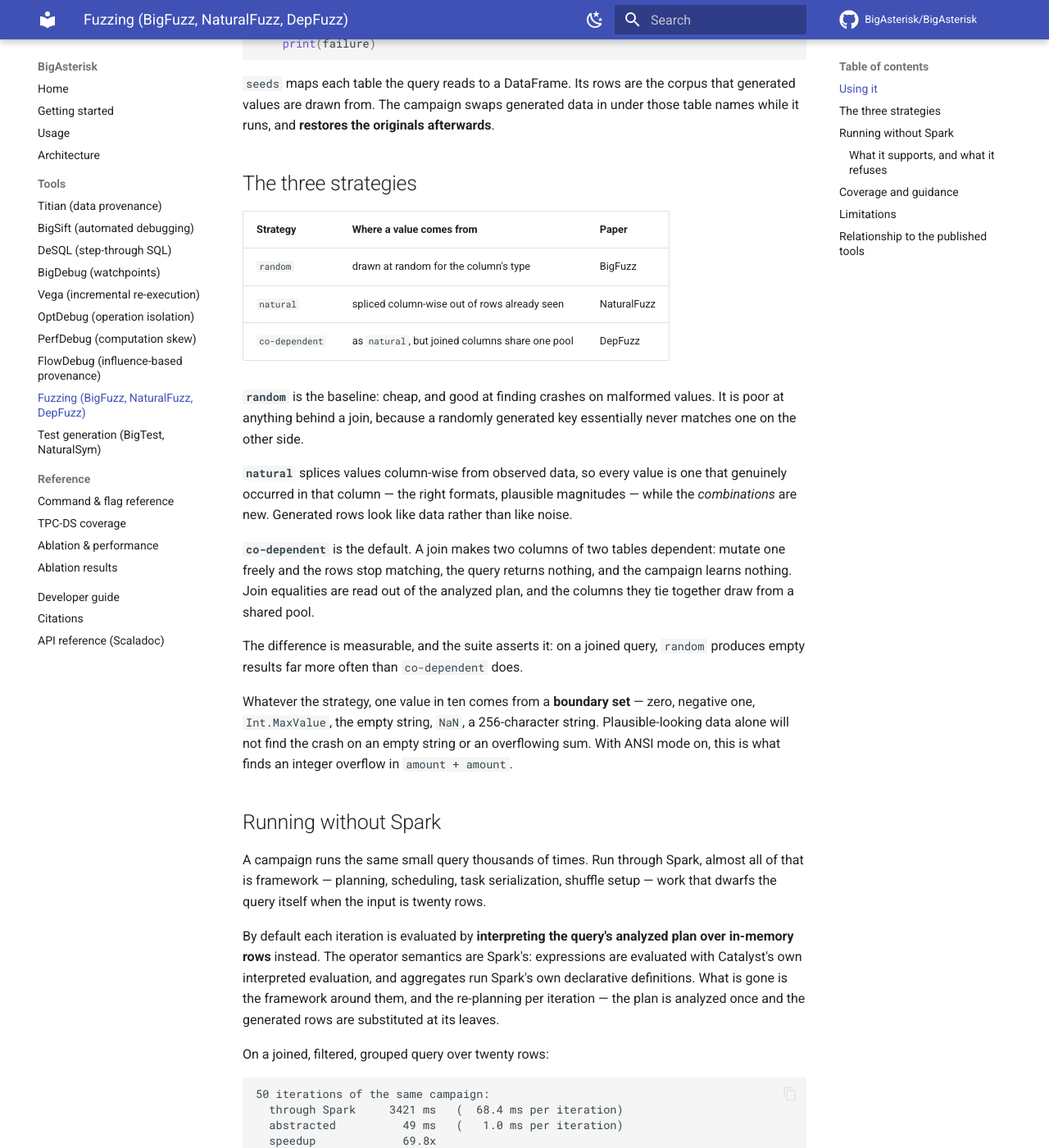
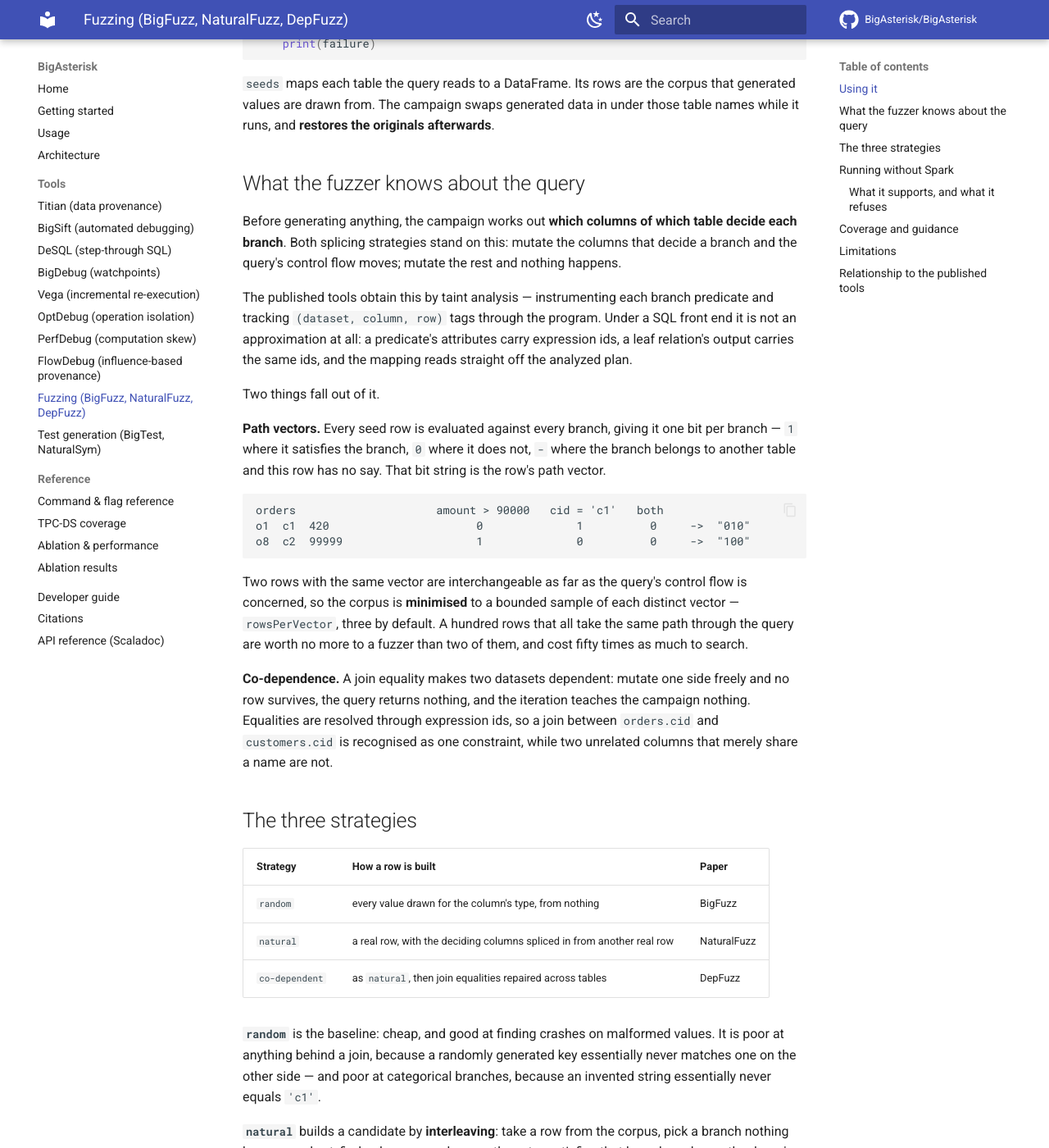
Before and after one commit to BigAsterisk/BigAsterisk, an MkDocs documentation site: the page built from docs/fuzzing.md, in a window 1280 px wide and 1400 px high, scrolled down 921 px. Shown: the whole window at 82% size. Built offline with MkDocs 1.6.1 and Material for MkDocs 9.7.7, drawn with Linux system fonts in a browser that asks for light colours; comment, search, counter and statistics services are not loaded; some of the changed text lies outside the part shown.

Commit message:
Profile branches: path vectors for NaturalFuzz, co-dependence for DepFuzz
Both papers derive their mutation from a taint analysis over branch predicates:
which rows and columns of which dataset decide each branching decision. The fuzzer
approximated that with column names and per-column value pools, which is weaker than
either technique.

BranchProfiler derives it exactly instead. A predicate's attributes carry expression
ids and a leaf relation's output carries the same ids, so the map from a branch to the
columns that decide it, and from a join to the columns it ties together, reads straight
off the analyzed plan — no name matching, and a join between two columns that merely
share a name is no longer mistaken for a real one.

What that buys:

- Path vectors. Every seed row is evaluated against every branch, one bit each, with
  branches another table decides left absent. Rows with the same vector take the same
  path through the query, so the corpus is minimised to rowsPerVector of each.
- Interleaving. A candidate is a real row with the deciding columns of an *uncovered*
  branch spliced in from a row that reaches it. Each conjunct is profiled separately,
  since `a AND b` is one condition to the query but two decisions to a fuzzer.
- Joint repair. Generated tables have their join equalities repaired across every
  table an equality links, so co-dependent regions mutate together instead of drifting
  apart.

On `WHERE amount > 90000 AND cid = 'c1'`, where no seed row satisfies both conjuncts,
splicing reaches all four branch targets and drawing values reaches two.

````diff
--- a/docs/fuzzing.md
+++ b/docs/fuzzing.md
@@ -46,32 +46,85 @@
 generated values are drawn from. The campaign swaps generated data in under those table
 names while it runs, and **restores the originals afterwards**.
 
+## What the fuzzer knows about the query
+
+Before generating anything, the campaign works out **which columns of which table decide
+each branch**. Both splicing strategies stand on this: mutate the columns that decide a
+branch and the query's control flow moves; mutate the rest and nothing happens.
+
+The published tools obtain this by taint analysis — instrumenting each branch predicate
+and tracking `(dataset, column, row)` tags through the program. Under a SQL front end it
+is not an approximation at all: a predicate's attributes carry expression ids, a leaf
+relation's output carries the same ids, and the mapping reads straight off the analyzed
+plan.
+
+Two things fall out of it.
+
+**Path vectors.** Every seed row is evaluated against every branch, giving it one bit
+per branch — `1` where it satisfies the branch, `0` where it does not, `-` where the
+branch belongs to another table and this row has no say. That bit string is the row's
+path vector.
+
+```
+orders                     amount > 90000   cid = 'c1'   both
+o1  c1  420                      0              1          0     ->  "010"
+o8  c2  99999                    1              0          0     ->  "100"
+```
+
+Two rows with the same vector are interchangeable as far as the query's control flow is
+concerned, so the corpus is **minimised** to a bounded sample of each distinct vector —
+`rowsPerVector`, three by default. A hundred rows that all take the same path through the
+query are worth no more to a fuzzer than two of them, and cost fifty times as much to
+search.
+
+**Co-dependence.** A join equality makes two datasets dependent: mutate one side freely
+and no row survives, the query returns nothing, and the iteration teaches the campaign
+nothing. Equalities are resolved through expression ids, so a join between `orders.cid`
+and `customers.cid` is recognised as one constraint, while two unrelated columns that
+merely share a name are not.
+
 ## The three strategies
 
-| Strategy | Where a value comes from | Paper |
+| Strategy | How a row is built | Paper |
 |---|---|---|
-| `random` | drawn at random for the column's type | BigFuzz |
-| `natural` | spliced column-wise out of rows already seen | NaturalFuzz |
-| `co-dependent` | as `natural`, but joined columns share one pool | DepFuzz |
+| `random` | every value drawn for the column's type, from nothing | BigFuzz |
+| `natural` | a real row, with the deciding columns spliced in from another real row | NaturalFuzz |
+| `co-dependent` | as `natural`, then join equalities repaired across tables | DepFuzz |
 
 **`random`** is the baseline: cheap, and good at finding crashes on malformed values.
 It is poor at anything behind a join, because a randomly generated key essentially never
-matches one on the other side.
+matches one on the other side — and poor at categorical branches, because an invented
+string essentially never equals `'c1'`.
 
-**`natural`** splices values column-wise from observed data, so every value is one that
-genuinely occurred in that column — the right formats, plausible magnitudes — while the
-*combinations* are new. Generated rows look like data rather than like noise.
+**`natural`** builds a candidate by **interleaving**: take a row from the corpus, pick a
+branch nothing has covered yet, find a donor row whose path vector satisfies that branch,
+and copy the donor's *deciding columns* into the base row. Every value in the result is
+one that genuinely occurred in that column — the right formats, plausible magnitudes —
+while the combination is new, and aimed at coverage rather than at random.
 
-**`co-dependent`** is the default. A join makes two columns of two tables dependent:
-mutate one freely and the rows stop matching, the query returns nothing, and the campaign
-learns nothing. Join equalities are read out of the analyzed plan, and the columns they
-tie together draw from a shared pool.
+This is what a per-column mutator cannot do. On
+
+```sql
+SELECT oid FROM orders WHERE amount > 90000 AND cid = 'c1'
+```
+
+no seed row satisfies both conjuncts: the one large order belongs to `c2`, and `c1`'s
+orders are small. Reaching the conjunction means combining one row's `amount` with
+another's `cid`. Each conjunct is profiled separately for exactly this reason — `a AND b`
+is one condition to the query but two decisions to a fuzzer, usually decided by different
+columns. The suite pins the outcome: with the same budget, splicing covers all four
+branch targets of that query and drawing values covers two.
+
+**`co-dependent`** is the default. It splices as `natural` does, then **repairs** every
+join equality the plan declares: a shared value is written into each table the equality
+ties together, so the generated tables still join. Mutation stays joint across
+co-dependent regions instead of drifting the two sides apart.
 
 The difference is measurable, and the suite asserts it: on a joined query, `random`
 produces empty results far more often than `co-dependent` does.
 
-Whatever the strategy, one value in ten comes from a **boundary set** — zero, negative
-one, `Int.MaxValue`, the empty string, `NaN`, a 256-character string. Plausible-looking
+Whatever the strategy, one candidate in ten is nudged onto a **boundary value** — zero,
+negative one, `Int.MaxValue`, the empty string, `NaN`, a 256-character string. Plausible
 data alone will not find the crash on an empty string or an overflowing sum. With ANSI
 mode on, this is what finds an integer overflow in `amount + amount`.
 
@@ -137,10 +190,12 @@
   correct but slow. Widening the subset widens the speedup.
 - **Failures are exceptions, not oracles.** A campaign finds inputs that make the query
   *throw*. It does not check that a query returns the right answer.
-- **Co-dependence is matched by column name.** A join between `orders.cid` and
-  `customers.cid` pools both, which is right. Two unrelated columns that happen to share
-  a name and appear in some join condition would also pool, which is conservative rather
-  than wrong — it widens the pool, it does not break the join.
+- **Branch influence is plan-level.** Which columns decide a `WHERE` or a `CASE` is
+  exact. Which columns decide a branch *inside a UDF* is not visible without bytecode
+  analysis, so a query whose control flow hides in user code is profiled as though that
+  operator had no branches.
+- **Equalities only.** Co-dependence is repaired for join equalities. A join on a range
+  or an inequality is left to the mutation strategy.
 - **Spark Connect.** Branch coverage is read from the driver-side analyzed plan, which a
   Connect client does not hold. Classic sessions only.
 
````
Also changed, not shown: PROVENANCE.md (+31 -10 lines), 8 other files.
